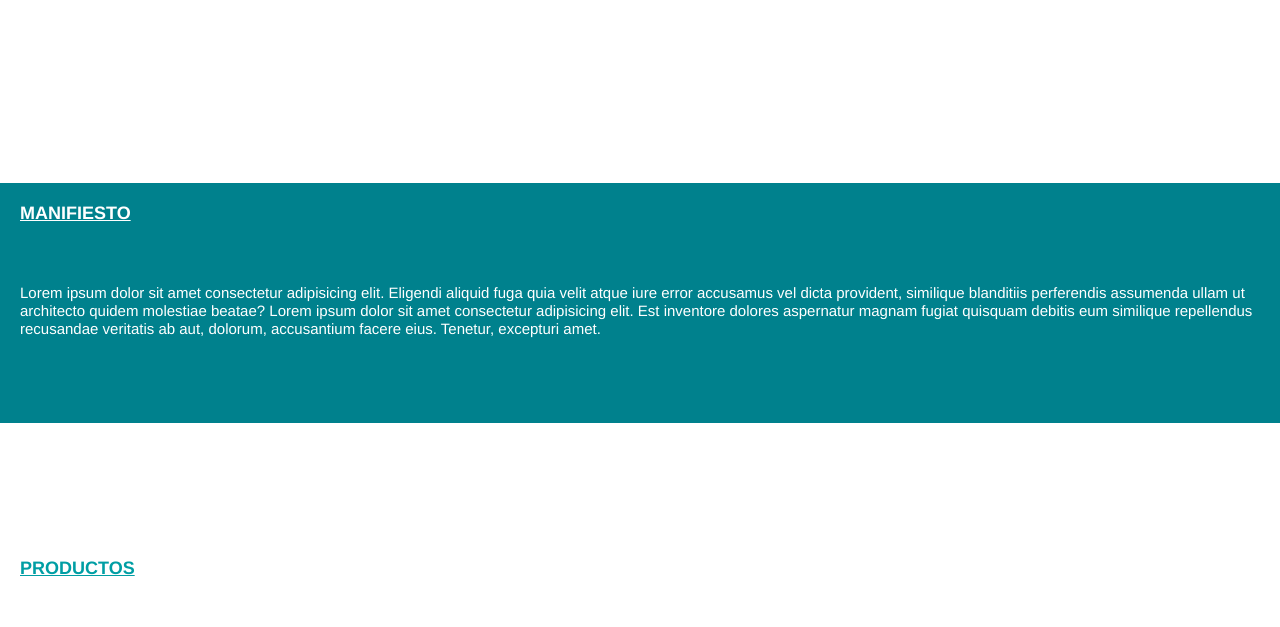
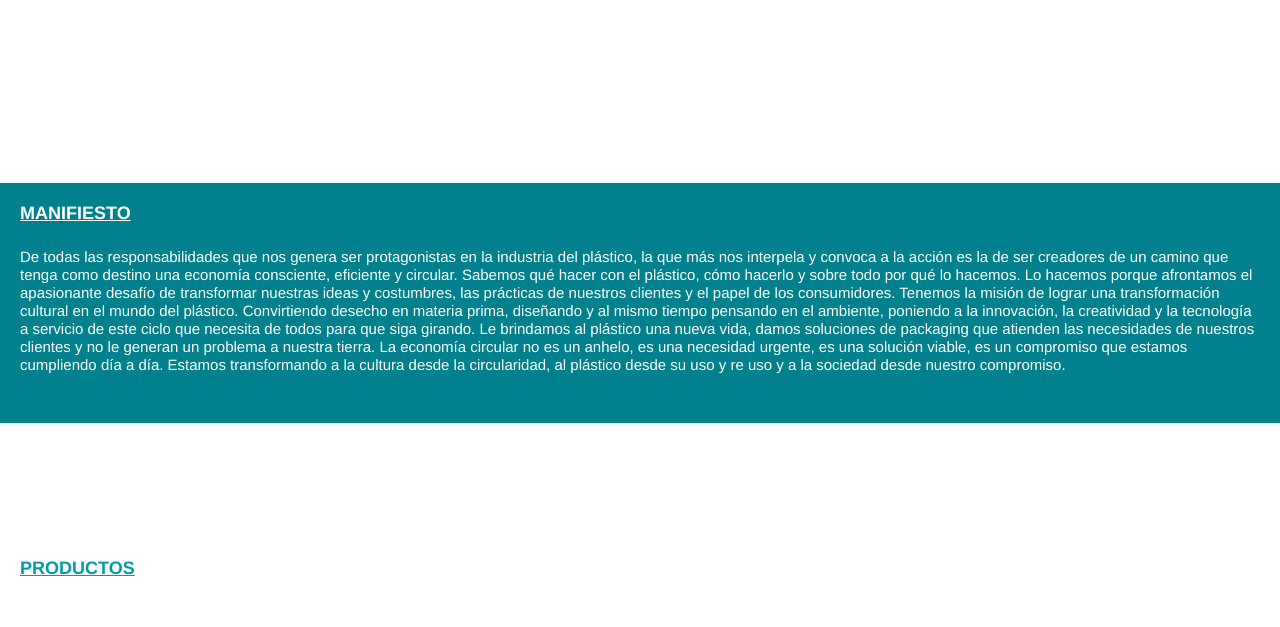
Before and after one commit to facurevol/SASS, a website: page index.html in a window 1280 px wide. Shown: the part 473-1100 px from the top of the page. Drawn offline with nearby package versions, Linux system fonts and the light colour scheme.

Commit message:
Update index.html

```diff
--- a/index.html
+++ b/index.html
@@ -86,12 +86,16 @@
             <h2 class="manifiesto titulos--blanco"> Manifiesto </h2>
         </div>
         <div class="div">
-            <h4 class="manifiesto"> Lorem ipsum dolor sit amet consectetur adipisicing elit.
-                Eligendi aliquid fuga quia velit atque iure error accusamus vel dicta provident,
-                similique blanditiis perferendis assumenda ullam ut architecto quidem molestiae beatae?
-                Lorem ipsum dolor sit amet consectetur adipisicing elit. Est inventore dolores aspernatur
-                magnam fugiat quisquam debitis eum similique repellendus recusandae veritatis ab aut, dolorum,
-                accusantium facere eius. Tenetur, excepturi amet.</h4>
+            <h4 class="manifiesto"> De todas las responsabilidades que nos genera ser protagonistas en la industria del plástico, la que más nos interpela y convoca a la acción es la de ser creadores de un camino que tenga como destino una economía consciente, eficiente y circular.
+Sabemos qué hacer con el plástico, cómo hacerlo y sobre todo por qué lo hacemos.
+Lo hacemos porque afrontamos el apasionante desafío de transformar nuestras ideas y costumbres, las prácticas de nuestros clientes
+y el papel de los consumidores.
+Tenemos la misión de lograr una transformación cultural en el mundo del plástico.
+Convirtiendo desecho en materia prima, diseñando y al mismo tiempo pensando en el ambiente, poniendo a la innovación, la creatividad y la tecnología a servicio de este ciclo que necesita de todos para que siga girando.
+Le brindamos al plástico una nueva vida, damos soluciones de packaging que atienden las necesidades de nuestros clientes y no le generan un problema a nuestra tierra.
+La economía circular no es un anhelo, es una necesidad urgente, es una solución viable, es un compromiso que estamos cumpliendo día a día.
+Estamos transformando a la cultura desde la circularidad, al plástico desde su uso y re uso y a la sociedad desde nuestro compromiso.
+</h4>
         </div>
 
     </section>
```
